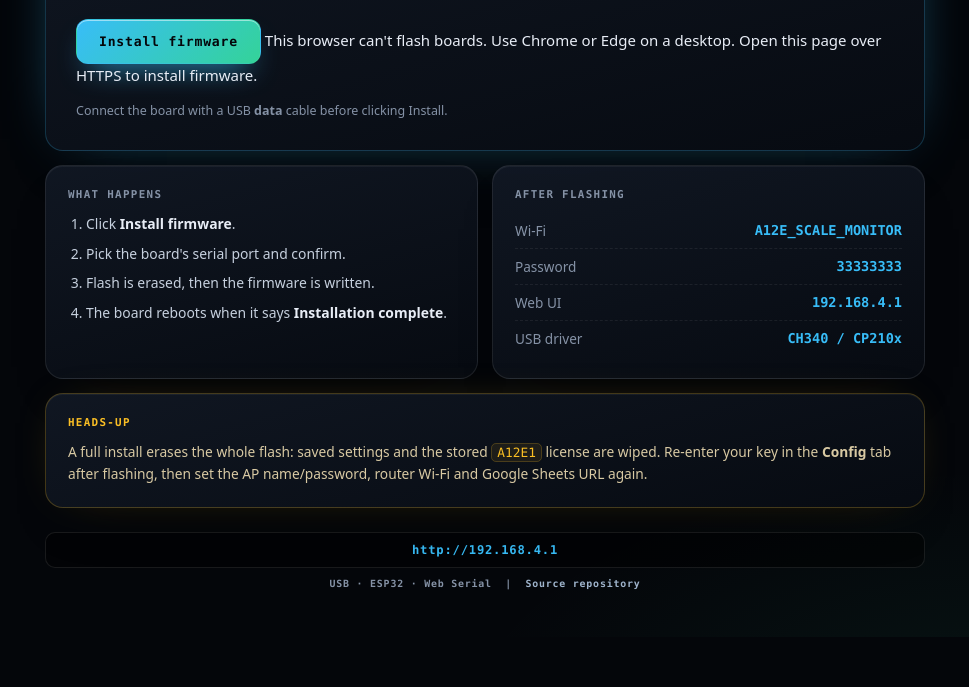
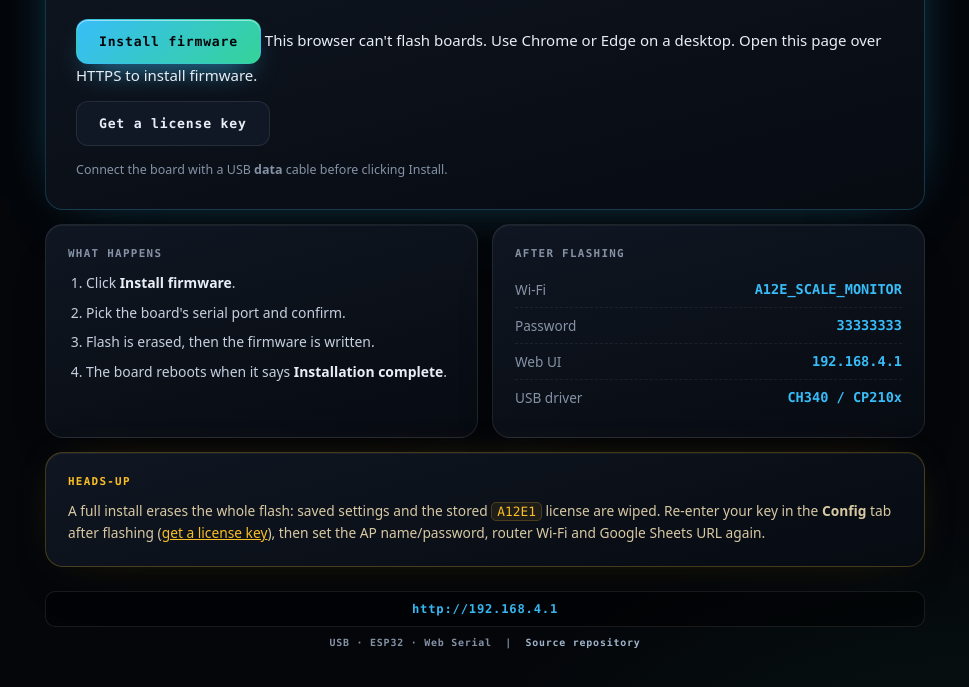
Before and after one commit to bytebleed2025-star/A12E-SCALE-MONITOR, a plain HTML site: page docs/install/index.html in a window 1280 px wide. Shown: the part 211-898 px from the top of the page, without its empty margins (155-1124 px from the left). Before the commit the page ends 848 px from the top, so only its background shows below. Drawn offline with Linux system fonts and the light colour scheme.

Commit message:
Add license key link to installer page

```diff
--- a/docs/install/index.html
+++ b/docs/install/index.html
@@ -68,9 +68,10 @@
   .btn{
     appearance:none; cursor:pointer; border:1px solid var(--line); border-radius:12px;
     padding:14px 22px; font:700 .82rem ui-monospace,Consolas,monospace; letter-spacing:.06em;
-    color:var(--text); background:#101826; transition:transform .15s ease, box-shadow .15s ease;
+    color:var(--text); background:#101826; transition:transform .15s ease, box-shadow .15s ease, border-color .15s ease;
+    display:inline-flex; align-items:center; text-decoration:none;
   }
-  .btn:hover{transform:translateY(-1px)}
+  .btn:hover{transform:translateY(-1px); border-color:rgba(56,189,248,.35)}
   .btn.primary{
     color:#04060a; border-color:transparent;
     background:linear-gradient(135deg,var(--cyan),#34d399);
@@ -98,6 +99,7 @@
   }
   .warn h2{color:var(--amber)}
   .warn p{margin:0; color:#d8c9a3; font-size:.86rem}
+  .warn a{color:var(--amber); text-decoration:underline}
   .warn code{
     font-family:ui-monospace,Consolas,monospace; font-size:.8rem; color:var(--amber);
     background:rgba(251,191,36,.08); border:1px solid rgba(251,191,36,.2);
@@ -148,6 +150,7 @@
           <span slot="unsupported">This browser can't flash boards. Use Chrome or Edge on a desktop.</span>
           <span slot="not-allowed">Open this page over HTTPS to install firmware.</span>
         </esp-web-install-button>
+        <a class="btn" href="https://embedded-devlicense.esp32dev-by-shd.workers.dev/a12escales" target="_blank" rel="noopener">Get a license key</a>
       </div>
       <p class="hint">Connect the board with a USB <b>data</b> cable before clicking Install.</p>
     </section>
@@ -177,8 +180,9 @@
       <p>
         A full install erases the whole flash: saved settings and the stored
         <code>A12E1</code> license are wiped. Re-enter your key in the
-        <b>Config</b> tab after flashing, then set the AP name/password,
-        router Wi-Fi and Google Sheets URL again.
+        <b>Config</b> tab after flashing
+        (<a href="https://embedded-devlicense.esp32dev-by-shd.workers.dev/a12escales" target="_blank" rel="noopener">get a license key</a>),
+        then set the AP name/password, router Wi-Fi and Google Sheets URL again.
       </p>
     </section>
 
```
